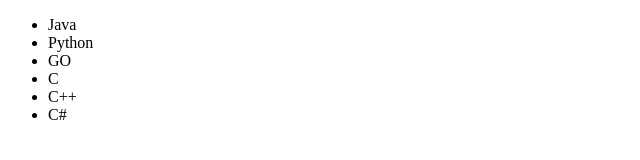
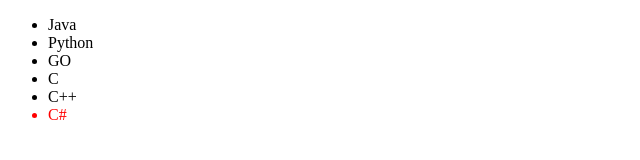
Before and after one commit to MinuraWije/its-1119-css, a plain HTML site: page index.html in a window 1280 px wide. Shown: the full height of the page, 0-640 px from the left. Drawn offline with Linux system fonts and the light colour scheme.

Commit message:
lists as li:nth last chils.

```diff
--- a/index.html
+++ b/index.html
@@ -6,10 +6,24 @@
 
     <style>
         /*
-            pseudo element selectors
+            pseudo class selectors- part02
             select a part of an element
         */
-
+        /*li:first-child{
+            color: red;
+        }
+        li:last-child{
+            color: aqua;
+        }
+        li:nth-child(4){
+            color: greenyellow;
+        }
+        li:nth-child(3){
+            color: lightsalmon;
+        }*/
+        li:nth-last-child(1){
+            color: red;
+        }
     </style>
 
 </head>
```
